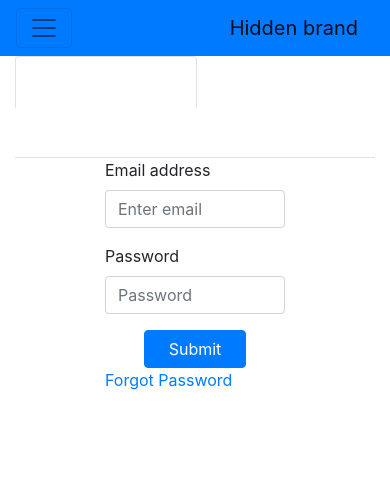
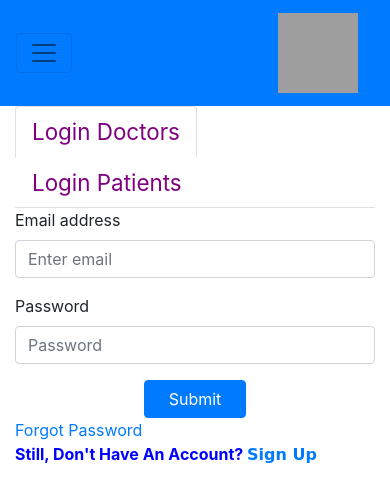
Before and after one commit to AnuragTimilsina/TB_diagnosis, a Django app: page /signin in a window 390 px wide. Shown: the top 502 px of the page. Run offline with Django 3.2, Linux system fonts and the light colour scheme; some libraries are stand-ins or nearby versions; grey boxes are pictures that could not be loaded.

Commit message:
added logo,fetchrecord_view,some_ui_changes

```diff
--- a/static/css/custom.css
+++ b/static/css/custom.css
@@ -31,7 +31,7 @@
     padding-left: 200px;
 }
 
-
+/* table container */
 .table_container{
    width:80%;
    height:250px;
@@ -75,8 +75,42 @@
     background-color: rgb(224, 119, 224);
 }
 
+.primary-background {
+    background: #3c1742 !important;
+}
+.primary-color{
+    color:#3c1742 !important;
+}
+.secondary-background{
+    background: #f3ffb9 !important;
+}
+.alert-background{
+    background: #6c0e23 !important;
+}
+/* #c42021 */
+/* #561643 */
 
+.text-end a{
+    border-radius:4px;
+    padding:8px 10px;
+    background-color:green;
+    color:white;
+    font-weight:bold;
+    text-decoration:none;
+}
+.text-end a:hover{
+    background-color: greenyellow;
+}
+.nav-item{
+    color: purple !important;
+}
+.signup_comment{
+    padding-left:125px;
+}
 @media screen and (max-width: 850px){
+    .signup_comment{
+        padding-left: 15px;
+    }
     .table_container{
         width:100%;
     }
--- a/tb_diagnosis/classify/urls.py
+++ b/tb_diagnosis/classify/urls.py
@@ -9,5 +9,6 @@ urlpatterns = [
     path('signup',views.Sign_Up,name='signup'),
     path('logout',views.logout,name='logout'),
     url('predictImage', views.predictImage, name='predictImage'),
+    url('report/<int:id>/',views.Get_Report,name='report'),
     #url('viewDataBase', views.viewDataBase, name='viewDatabase'),
 ]
--- a/tb_diagnosis/classify/views.py
+++ b/tb_diagnosis/classify/views.py
@@ -20,6 +20,17 @@ BASE_DIR = Path(__file__).resolve().parent.parent
 model_path = os.path.join(BASE_DIR, 'models/tb_diagnosis_model.h5')
 
 model = load_model(model_path)
+
+
+def fetchrecentreports(user):
+    person=Person.objects.get(user=user)
+    person_records=person.record_set.filter()
+    if person_records.exists():
+        person_records=person_records.order_by('test_date')
+        data=[[index+1,data] for index,data in enumerate(person_records)]
+        return data
+    else:
+        return None
 
 
 def label_remarks(prediction):
@@ -87,13 +98,11 @@ def predictImage(request):
     numpy_image = img_to_array(original)
 
     label, remarks, confidence = predict(model, numpy_image)
-
+    person_data=fetchrecentreports(request.user)
     context = {'filePathName': filePathName,
-               'label': label, 'remarks': remarks, 'confidence': confidence}
+               'label': label, 'remarks': remarks, 'confidence': confidence,'person_data':person_data}
 
     img_path = filePathName.split('/')[2]
-    print(img_path)
-
     user=User.objects.get(username=request.user.username)
     person=Person.objects.get(user=user)
     records = Record(lungs_status=label, remarks=remarks,
@@ -108,7 +117,8 @@ def home(request):
 @login_required(login_url='signin')
 def index(request):
     heading = "X-ray TB diagonosis"
-    context = {'route': heading}
+    person_data=fetchrecentreports(request.user)
+    context = {'route': heading,'person_data':person_data}
     return render(request, 'main/index.html', context)
 
 def validateEmail(email):
@@ -121,6 +131,8 @@ def validateEmail(email):
         return False
 
 def Sign_In(request):
+    if request.user.is_authenticated:
+        return redirect('index')
     from django.contrib.auth import authenticate, login
     if request.method=="GET":
         return render(request,'main/login.html')
@@ -178,6 +190,13 @@ def Sign_Up(request):
         return redirect('index')
 
 @login_required(login_url='signin')
+def Get_Report(request,id):
+    person=Person.objects.get(user=request.user)
+    record=Record.objects.get(id=id)
+    context_data={'person':person,'record':record}
+    return render(request,'main/report.html')
+
+@login_required(login_url='signin')
 def logout(request):
     from django.contrib.auth import logout
     if request.user.is_authenticated:
--- a/tb_diagnosis/templates/main/login.html
+++ b/tb_diagnosis/templates/main/login.html
@@ -12,22 +12,31 @@
   </head> -->
 {% load static %}
 {% include 'partials/__navbar.html' %}
-<link rel="stylesheet" href="https://stackpath.bootstrapcdn.com/bootstrap/4.1.3/css/bootstrap.min.css" integrity="sha384-MCw98/SFnGE8fJT3GXwEOngsV7Zt27NXFoaoApmYm81iuXoPkFOJwJ8ERdknLPMO" crossorigin="anonymous">
-  <body>
+<script src="https://code.jquery.com/jquery-3.3.1.slim.min.js"
+  integrity="sha384-q8i/X+965DzO0rT7abK41JStQIAqVgRVzpbzo5smXKp4YfRvH+8abtTE1Pi6jizo" crossorigin="anonymous"></script>
+<script src="https://cdnjs.cloudflare.com/ajax/libs/popper.js/1.14.3/umd/popper.min.js"
+  integrity="sha384-ZMP7rVo3mIykV+2+9J3UJ46jBk0WLaUAdn689aCwoqbBJiSnjAK/l8WvCWPIPm49" crossorigin="anonymous"></script>
+<script src="https://stackpath.bootstrapcdn.com/bootstrap/4.1.3/js/bootstrap.min.js"
+  integrity="sha384-ChfqqxuZUCnJSK3+MXmPNIyE6ZbWh2IMqE241rYiqJxyMiZ6OW/JmZQ5stwEULTy" crossorigin="anonymous"></script>
+<link rel="stylesheet" href="https://stackpath.bootstrapcdn.com/bootstrap/4.1.3/css/bootstrap.min.css"
+  integrity="sha384-MCw98/SFnGE8fJT3GXwEOngsV7Zt27NXFoaoApmYm81iuXoPkFOJwJ8ERdknLPMO" crossorigin="anonymous">
 
 {% if messages %}
 <ul class="messages">
   {% for message in messages %}
-          <li {% if message.tags %} class="{{ message.tags }}"{% endif %}>{{ message }}</li>
+  <li {% if message.tags %} class="{{ message.tags }}" {% endif %}>{{ message }}</li>
   {% endfor %}
 </ul>
 {% endif %}
+
+
 <nav>
-
   <div class="container">
     <div class="nav nav-tabs" id="nav-tab" role="tablist">
-          <a class="nav-item primary-background nav-link active" id="nav-doctors" data-toggle="tab" href="#nav-doctors-login" role="tab">Login Doctors</a>
-          <a class="nav-item nav-link" id="nav-patients" data-toggle="tab" href="#nav-patients-login" role="tab">Login Patients</a>
+      <a class="nav-item nav-link active" id="nav-doctors" data-toggle="tab" href="#nav-doctors-login" role="tab">Login
+        Doctors</a>
+      <a class="nav-item nav-link" id="nav-patients" data-toggle="tab" href="#nav-patients-login" role="tab">Login
+        Patients</a>
     </div>
 </nav>
 
@@ -35,11 +44,12 @@
   <div class="tab-content" id="nav-tabContent">
     <div class="tab-pane fade show active" id="nav-doctors-login" role="tabpanel" aria-labelledby="nav-home-tab">
       <!-- doctors login tab -->
-<form action="{% url 'signin' %}" method="POST" style="width: 50%;margin-left:50%;transform: translate(-50%,0);">
+      <form action="{% url 'signin' %}" method="POST">
         {% csrf_token %}
         <div class="form-group">
           <label for="exampleInputEmail1">Email address</label>
-    <input type="email" name="email" class="form-control" id="exampleInputEmail1" aria-describedby="emailHelp" placeholder="Enter email">
+          <input type="email" name="email" class="form-control" id="exampleInputEmail1" aria-describedby="emailHelp"
+            placeholder="Enter email">
         </div>
         <div class="form-group">
           <label for="exampleInputPassword1">Password</label>
@@ -58,15 +68,16 @@
     <div class="tab-pane fade" id="nav-patients-login" role="tabpanel" aria-labelledby="nav-profile-tab">
 
       <!-- patients login tab -->
-<form action="{% url 'signin' %}" method="POST"  style="width: 50%;margin-left:50%;transform: translate(-50%,0);" >
+      <form action="{% url 'signin' %}" method="POST">
         {% csrf_token %}
         <div class="form-group">
           <label for="exampleInputEmail1">Patient Email address</label>
-    <input type="email" name="email" class="form-control" id="exampleInputEmail1" aria-describedby="emailHelp" placeholder="Enter email">
+          <input type="email" name="email" class="form-control" id="exampleInputEmail1" aria-describedby="emailHelp"
+            placeholder="Enter email">
         </div>
         <div class="form-group">
           <label for="exampleInputPassword1">Password</label>
-    <input type="password" password="password" class="form-control" id="exampleInputPassword1" placeholder="Password">
+          <input type="password" name="password" class="form-control" id="exampleInputPassword1" placeholder="Password">
         </div>
         <div class="text-center">
           <button type="submit" class="btn btn-primary pl-4 pr-4">Submit</button>
@@ -80,14 +91,15 @@
   </div>
 </div>
 
-
+<div class="signup_comment">
+<p><span style="font-weight: bold;color:blue;">Still, Don't Have An Account?    </span><a style="text-decoration: none;font-weight:bold;font-family:cursive;"
+href="{% url 'signup' %}">Sign Up</a></p>
+</div>
 <!-- Optional JavaScript -->
 <!-- jQuery first, then Popper.js, then Bootstrap JS -->
 
 <!-- recently commented -->
-    <script src="https://code.jquery.com/jquery-3.3.1.slim.min.js" integrity="sha384-q8i/X+965DzO0rT7abK41JStQIAqVgRVzpbzo5smXKp4YfRvH+8abtTE1Pi6jizo" crossorigin="anonymous"></script>
-    <script src="https://cdnjs.cloudflare.com/ajax/libs/popper.js/1.14.3/umd/popper.min.js" integrity="sha384-ZMP7rVo3mIykV+2+9J3UJ46jBk0WLaUAdn689aCwoqbBJiSnjAK/l8WvCWPIPm49" crossorigin="anonymous"></script>
-    <script src="https://stackpath.bootstrapcdn.com/bootstrap/4.1.3/js/bootstrap.min.js" integrity="sha384-ChfqqxuZUCnJSK3+MXmPNIyE6ZbWh2IMqE241rYiqJxyMiZ6OW/JmZQ5stwEULTy" crossorigin="anonymous"></script>
+
 <!-- </body>
 </html> -->
 
--- a/tb_diagnosis/templates/partials/__navbar.html
+++ b/tb_diagnosis/templates/partials/__navbar.html
@@ -1,25 +1,29 @@
 {% load static %}
 <!doctype html>
 <html lang="en">
+
 <head>
   <!-- Required meta tags -->
   <meta charset="utf-8">
   <meta name="viewport" content="width=device-width, initial-scale=1">
-
+  <link rel="icon" href="{% static 'images/logo/vindra_logo-removebg-preview.png' %}">
   <!-- Bootstrap CSS -->
-    <link href="https://cdn.jsdelivr.net/npm/bootstrap@5.0.0-beta2/dist/css/bootstrap.min.css" rel="stylesheet" integrity="sha384-BmbxuPwQa2lc/FVzBcNJ7UAyJxM6wuqIj61tLrc4wSX0szH/Ev+nYRRuWlolflfl" crossorigin="anonymous">
+  <link href="https://cdn.jsdelivr.net/npm/bootstrap@5.0.0-beta2/dist/css/bootstrap.min.css" rel="stylesheet"
+    integrity="sha384-BmbxuPwQa2lc/FVzBcNJ7UAyJxM6wuqIj61tLrc4wSX0szH/Ev+nYRRuWlolflfl" crossorigin="anonymous">
   <link rel="stylesheet" href="{% static 'css/custom.css' %}">
   <title>Tuberculosis</title>
 </head>
+
 <body>
   <div>
     <nav class="navbar navbar-expand-lg navbar-light bg-primary">
       <div class="container-fluid">
-          <button class="navbar-toggler" type="button" data-bs-toggle="collapse" data-bs-target="#navbarTogglerDemo01" aria-controls="navbarTogglerDemo01" aria-expanded="false" aria-label="Toggle navigation">
+        <button class="navbar-toggler" type="button" data-bs-toggle="collapse" data-bs-target="#navbarTogglerDemo01"
+          aria-controls="navbarTogglerDemo01" aria-expanded="false" aria-label="Toggle navigation">
           <span class="navbar-toggler-icon"></span>
         </button>
 
-            <a class="navbar-brand" href="#">Hidden brand</a>
+        <a class="navbar-brand" href="{% url 'home' %}"><img style="width:80px;height:80px;" src="{% static 'images/logo/vindra_logo-removebg-preview.png' %}" alt="logo"></a>
 
         <div class="collapse navbar-collapse" id="navbarTogglerDemo01">
           <ul class="navbar-nav me-auto mb-2 mb-lg-0">
@@ -33,18 +37,20 @@
 
       </div>
     </nav>
+  </div>
   {% if user.is_authenticated %}
-      <div class="d-inline">
-          <div class="text-center">
+  <div style="margin-left: auto;">
+    <div class="text-end">
       <a href="/logout">Logout</a>
     </div>
   </div>
   {%endif%}
-        </div>
   <!-- Optional JavaScript; choose one of the two! -->
 
   <!-- Option 1: Bootstrap Bundle with Popper -->
-<script src="https://cdn.jsdelivr.net/npm/bootstrap@5.0.0-beta2/dist/js/bootstrap.bundle.min.js" integrity="sha384-b5kHyXgcpbZJO/tY9Ul7kGkf1S0CWuKcCD38l8YkeH8z8QjE0GmW1gYU5S9FOnJ0" crossorigin="anonymous"></script>
+  <script src="https://cdn.jsdelivr.net/npm/bootstrap@5.0.0-beta2/dist/js/bootstrap.bundle.min.js"
+    integrity="sha384-b5kHyXgcpbZJO/tY9Ul7kGkf1S0CWuKcCD38l8YkeH8z8QjE0GmW1gYU5S9FOnJ0"
+    crossorigin="anonymous"></script>
   <!-- Option 2: Separate Popper and Bootstrap JS -->
   <!--
 <script src="https://cdn.jsdelivr.net/npm/@popperjs/core@2.6.0/dist/umd/popper.min.js" integrity="sha384-KsvD1yqQ1/1+IA7gi3P0tyJcT3vR+NdBTt13hSJ2lnve8agRGXTTyNaBYmCR/Nwi" crossorigin="anonymous"></script>
```
Also changed, not shown: tb_diagnosis/static/css/custom.css (+35 -13 lines), tb_diagnosis/templates/main/index.html (+25 -1 lines), static/images/logo/logovindra.JPG (added), static/images/main/download.ico (added), tb_diagnosis/static/images/logo/logovindra.JPG (added), tb_diagnosis/static/images/main/download.ico (added), 1 other file. Lines whose indentation alone changed are shown as unchanged.
